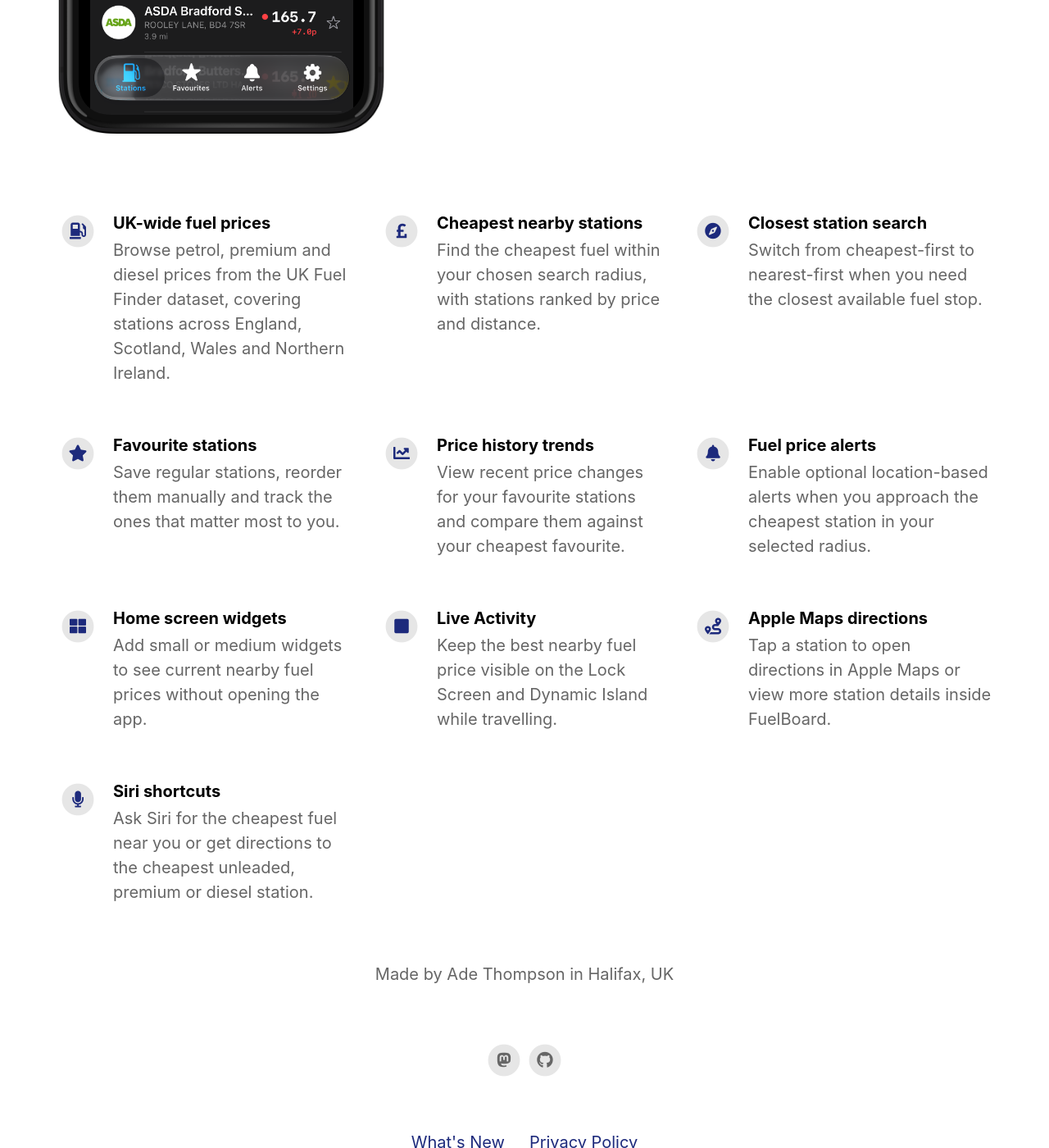
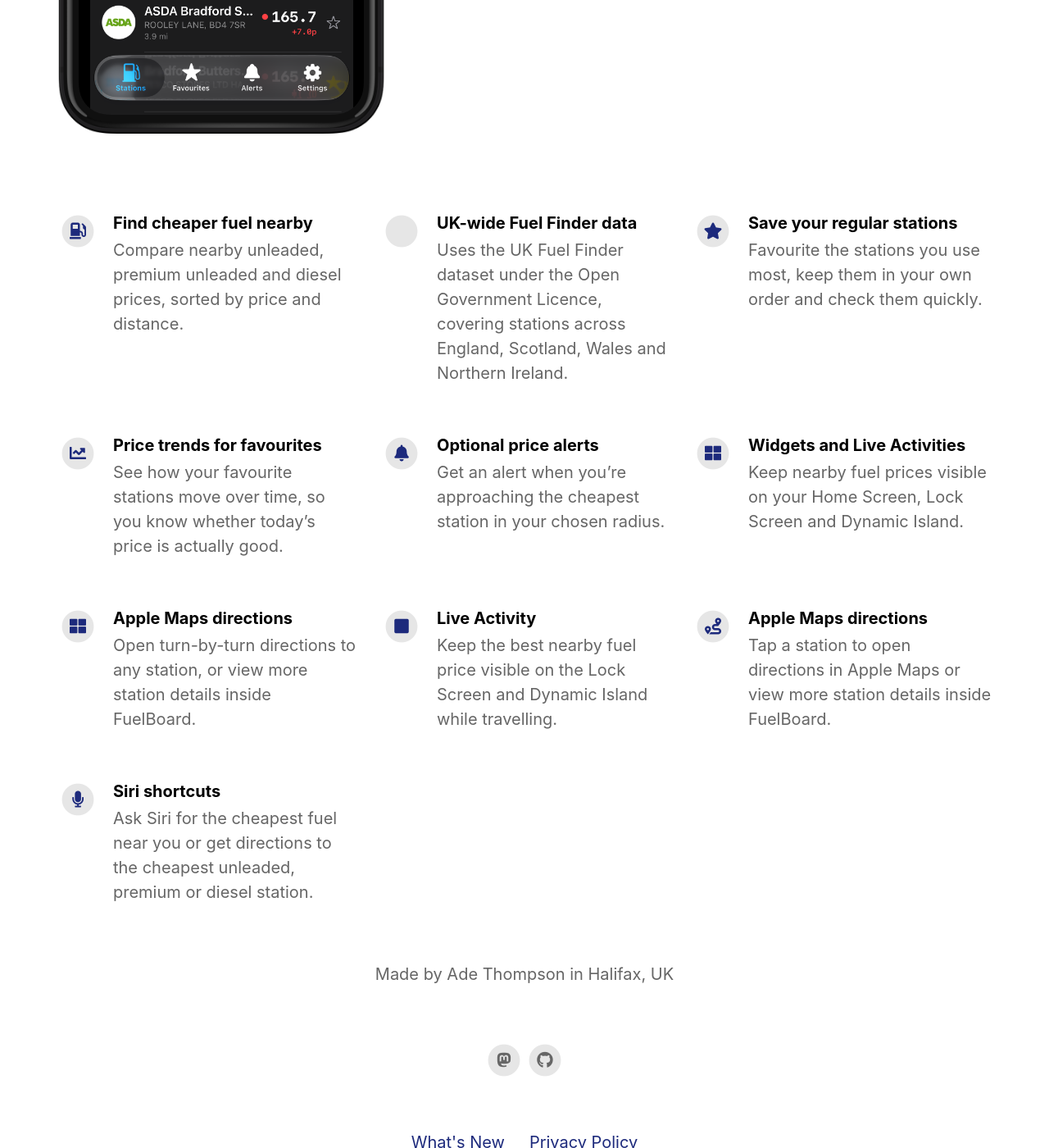
Before and after one commit to aptonline/fuelboard, a Jekyll site: the page built from index.html, in a window 1280 px wide and 1400 px high, scrolled down 822 px. Shown: the whole window at 82% size. Built offline with Jekyll 4.4.1, drawn with Linux system fonts in a browser that asks for light colours; nearby versions of some CDN libraries.

Commit message:
Update _config.yml
amended copy

```diff
--- a/_config.yml
+++ b/_config.yml
@@ -38,32 +38,32 @@ mastodon_link                             : https://mastodon.social/@apt
 # Feature List                            Edit, add or remove features to be presented.
 features                                  :
 
-  - title                                 : UK-wide fuel prices
-    description                           : Browse petrol, premium and diesel prices from the UK Fuel Finder dataset, covering stations across England, Scotland, Wales and Northern Ireland.
+  - title                                 : Find cheaper fuel nearby
+    description                           : Compare nearby unleaded, premium unleaded and diesel prices, sorted by price and distance.
     fontawesome_icon_name                 : gas-pump
 
-  - title                                 : Cheapest nearby stations
-    description                           : Find the cheapest fuel within your chosen search radius, with stations ranked by price and distance.
-    fontawesome_icon_name                 : pound-sign
+  - title                                 : UK-wide Fuel Finder data
+    description                           : Uses the UK Fuel Finder dataset under the Open Government Licence, covering stations across England, Scotland, Wales and Northern Ireland.
+    fontawesome_icon_name                 : map-location-dot
 
-  - title                                 : Closest station search
-    description                           : Switch from cheapest-first to nearest-first when you need the closest available fuel stop.
-    fontawesome_icon_name                 : compass
-
-  - title                                 : Favourite stations
-    description                           : Save regular stations, reorder them manually and track the ones that matter most to you.
+  - title                                 : Save your regular stations
+    description                           : Favourite the stations you use most, keep them in your own order and check them quickly.
     fontawesome_icon_name                 : star
 
-  - title                                 : Price history trends
-    description                           : View recent price changes for your favourite stations and compare them against your cheapest favourite.
+  - title                                 : Price trends for favourites
+    description                           : See how your favourite stations move over time, so you know whether today’s price is actually good.
     fontawesome_icon_name                 : chart-line
 
-  - title                                 : Fuel price alerts
-    description                           : Enable optional location-based alerts when you approach the cheapest station in your selected radius.
+  - title                                 : Optional price alerts
+    description                           : Get an alert when you’re approaching the cheapest station in your chosen radius.
     fontawesome_icon_name                 : bell
 
-  - title                                 : Home screen widgets
-    description                           : Add small or medium widgets to see current nearby fuel prices without opening the app.
+  - title                                 : Widgets and Live Activities
+    description                           : Keep nearby fuel prices visible on your Home Screen, Lock Screen and Dynamic Island.
+    fontawesome_icon_name                 : th-large
+
+  - title                                 : Apple Maps directions
+    description                           : Open turn-by-turn directions to any station, or view more station details inside FuelBoard.
     fontawesome_icon_name                 : th-large
 
   - title                                 : Live Activity
```
